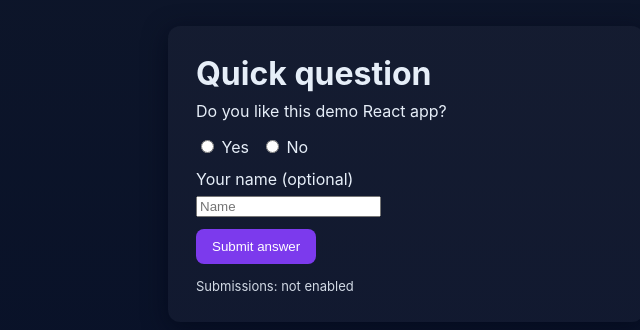
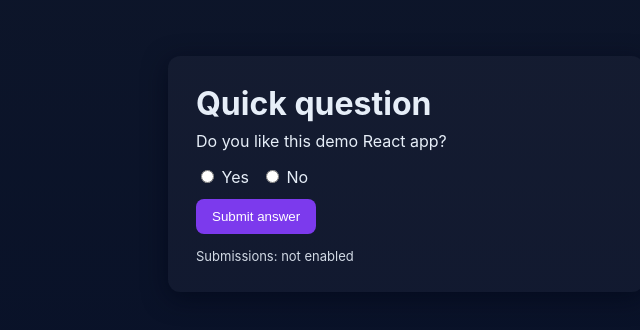
Before and after one commit to anastasia-kerr/e-bat, a React (Vite) app: page / in a window 1280 px wide. Shown: the part 226-556 px from the top of the page, without its empty margins (234-874 px from the left). Built offline with nearby package versions, Linux system fonts and the light colour scheme.

Commit message:
Remove name field from quiz form and payload

```diff
--- a/src/App.jsx
+++ b/src/App.jsx
@@ -3,7 +3,6 @@ import { SUBMIT_URL } from './config'
 
 export default function App() {
   const [answer, setAnswer] = useState('')
-  const [name, setName] = useState('')
   const [status, setStatus] = useState(null)
 
   async function handleSubmit(e) {
@@ -12,15 +11,12 @@ export default function App() {
 
     const payload = {
       answer,
-      name,
       timestamp: new Date().toISOString(),
     }
 
     if (!SUBMIT_URL) {
       // No remote configured — simulate success and show instructions
-      setTimeout(() => {
-        setStatus('simulated')
-      }, 300)
+      setTimeout(() => setStatus('simulated'), 300)
       return
     }
 
@@ -53,11 +49,6 @@ export default function App() {
           </label>
         </div>
 
-        <div style={{ marginBottom: 12 }}>
-          <label style={{ display: 'block', marginBottom: 6 }}>Your name (optional)</label>
-          <input value={name} onChange={(e) => setName(e.target.value)} placeholder="Name" />
-        </div>
-
         <div className="buttons">
           <button type="submit" disabled={!answer || status === 'sending'}>Submit answer</button>
         </div>
```
